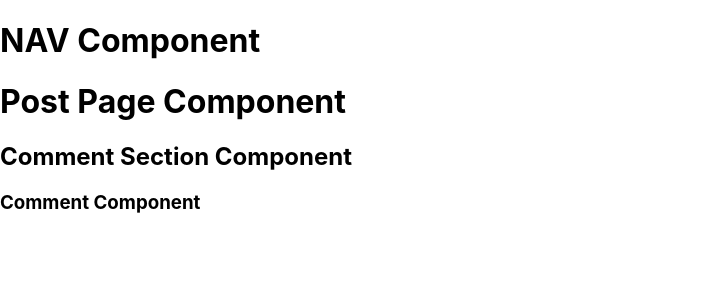
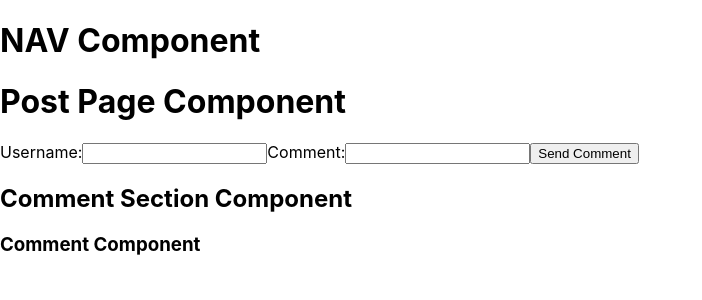
Before and after one commit to luhook04/blog-rest-client, a React (Create React App) app: page /posts/1 in a window 1280 px wide. Shown: the top 300 px of the page, without its empty margins (0-702 px from the left). Built offline with nearby package versions, Linux system fonts and the light colour scheme; no server answers; the HTML template or start-up script is replaced by a standard one.

Commit message:
Add a form that will submit a comment
Create a function that will handle the comment for being submitted. Make
a POST response that will post to the database the username and comment
text that is entered in the form.

```diff
--- a/src/components/CommentSection.js
+++ b/src/components/CommentSection.js
@@ -1,11 +1,65 @@
-import React from "react";
-import Comment from "./Comment";
+import React, { useState } from "react";
+import { useParams } from "react-router-dom";
+import Comments from "./Comments";
 
-const CommentSection = () => {
+const CommentSection = ({ comments }) => {
+  const [username, setUsername] = useState("");
+  const [text, setText] = useState("");
+
+  const { postId } = useParams();
+
+  const handleSubmitComment = async (e) => {
+    e.preventDefault();
+    try {
+      let res = await fetch(
+        `https://dry-hamlet-86450.herokuapp.com/api/posts/${postId}/comments`,
+        {
+          method: "POST",
+          headers: {
+            Accept: "application/json",
+            "Content-Type": "application/json",
+          },
+          body: JSON.stringify({
+            username: username,
+            text: text,
+          }),
+        }
+      );
+
+      if (res.status === 200) {
+        setUsername("");
+        setText("");
+      } else {
+      }
+    } catch (err) {
+      console.log(err);
+    }
+  };
   return (
-    <div>
+    <div className="comment-section-container">
+      <div className="form-container">
+        <form onSubmit={handleSubmitComment}>
+          <label htmlFor="username">Username:</label>
+          <input
+            id="username"
+            name="username"
+            type="text"
+            value={username}
+            onChange={(e) => setUsername(e.target.value)}
+          ></input>
+          <label htmlFor="text">Comment:</label>
+          <input
+            id="text"
+            name="text"
+            type="text"
+            value={text}
+            onChange={(e) => setText(e.target.value)}
+          ></input>
+          <button type="submit">Send Comment</button>
+        </form>
+      </div>
       <h2>Comment Section Component</h2>
-      <Comment />
+      <Comments comments={comments} />
     </div>
   );
 };
--- a/src/components/Comment.js
+++ b/src/components/Comments.js
@@ -1,7 +1,7 @@
 import React from "react";
 
-const Comment = () => {
+const Comments = () => {
   return <h3>Comment Component</h3>;
 };
 
-export default Comment;
+export default Comments;
--- a/src/components/PostPreview.js
+++ b/src/components/PostPreview.js
@@ -3,7 +3,7 @@ import { Link } from "react-router-dom";
 import CommentIcon from "@mui/icons-material/Comment";
 
 const PostPreview = ({ post }) => {
-  let commentCount = post.comments.length;
+  const commentCount = post.comments.length;
   return (
     <div className="post-preview">
       <h3 className="post-title">{post.title}</h3>
```
